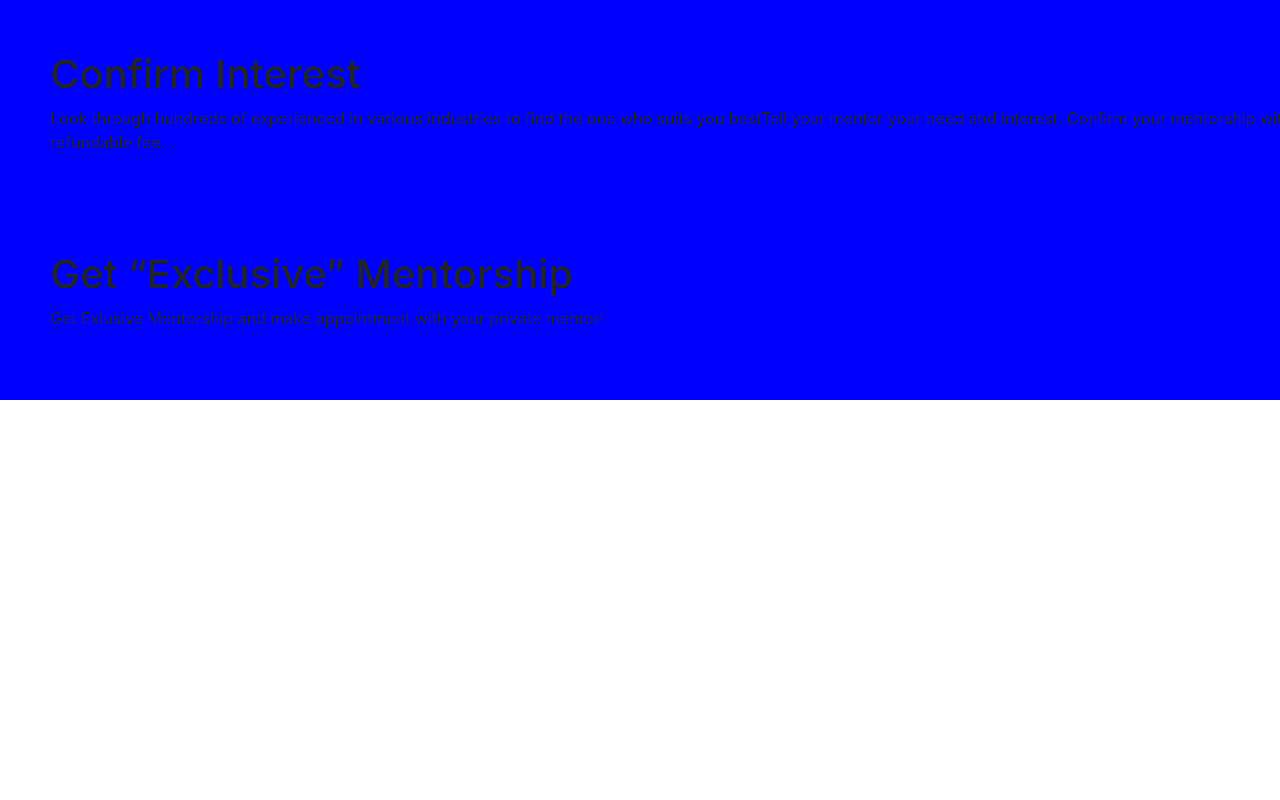
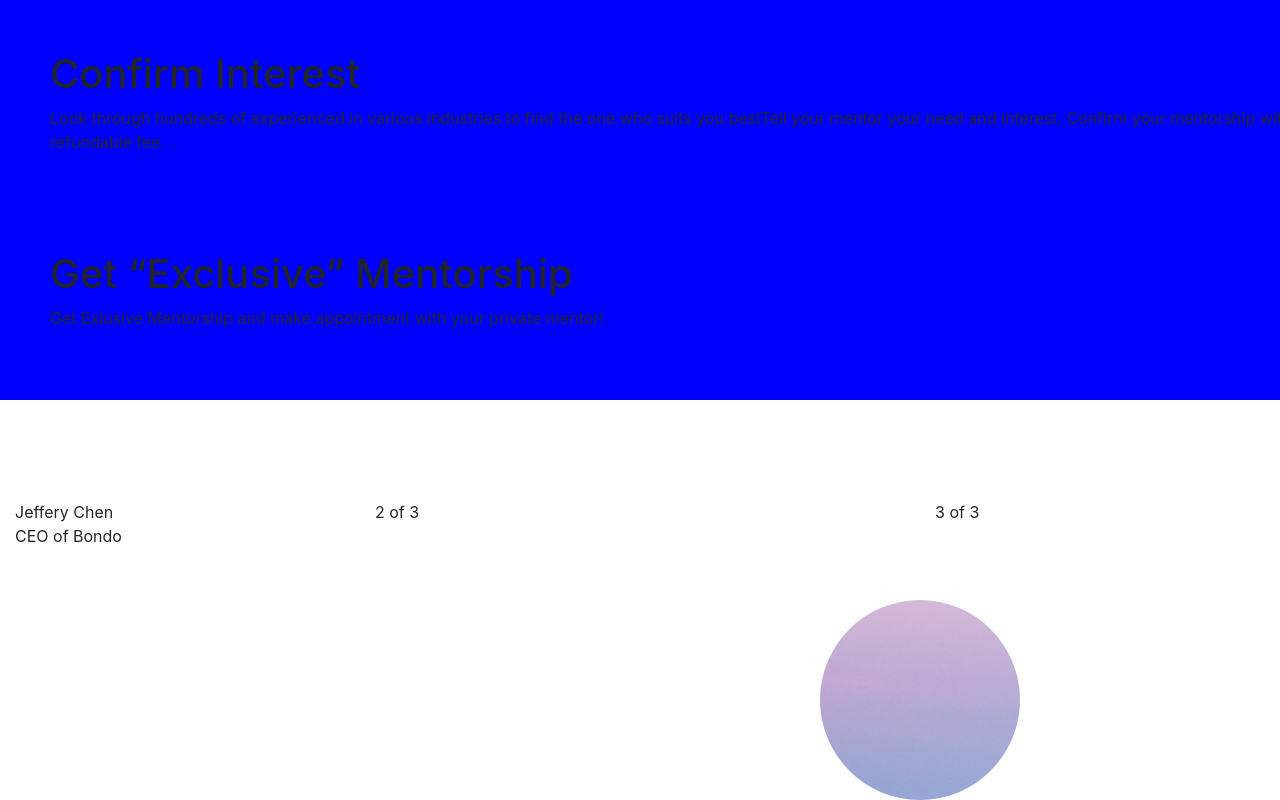
Before and after one commit to JefferyYC/bondo, a React (Create React App) app: page / in a window 1280 px wide. Shown: the part 810-1610 px from the top of the page. Before the commit the page ends 1210 px from the top, so only its background shows below. Built offline with nearby package versions, Linux system fonts and the light colour scheme.

Commit message:
working row and col

```diff
--- a/src/Home.js
+++ b/src/Home.js
@@ -3,6 +3,10 @@ import styled from 'styled-components';
 import pic2 from './pic2.png';
 import Profilepicture from './components/profile_pictures.jsx';
 import './Main.css';
+
+import Container from 'react-bootstrap/Container'
+import Row from 'react-bootstrap/Row'
+import Col from 'react-bootstrap/Col'
 
 const GridWrapper = styled.div`
   display: grid;
@@ -38,7 +42,6 @@ export const Home = (props) => (
                         Look through hundreds of experienced in various industries to find the one who suits you best.
                     </p>
                 </div>
-                <Profilepicture height="200px" width="200px" url= {pic2} top="250px" left="1000px" />
                 <div className = "Procedure">
                     <h1 id="procedureHeader">
                         Confirm Interest
@@ -55,13 +58,18 @@ export const Home = (props) => (
                         Get Exlusive Mentorship and make appointment with your private mentor!
                     </p>
                 </div>
-                <div className = "MentorRow">
-                    <div className = "MentorCol">
-                        <h2>Column 1</h2>
-                    </div>
-                    <div className = "MentorCol">
-                        <h2>Column 2</h2>
-                    </div>
-                </div>
+                <Container fluid className = "Mentor">
+                    <Row>
+                        <Col>
+                            Jeffery Chen
+                            <br></br>
+                            CEO of Bondo
+                        </Col>
+                        <Col>2 of 3</Col>
+                            <Profilepicture height="200px" width="200px" url= {pic2}/>
+                        <Col>3 of 3</Col>
+                    </Row>
+                </Container>
+
             </div>
 )
--- a/src/Main.css
+++ b/src/Main.css
@@ -40,17 +40,7 @@
     top: 50px;
 }
 
-.column {
-    float: left;
-    width: 50%;
-    padding: 10px;
-    height: 300px; /* Should be removed. Only for demonstration */
-  }
-
-.row:after {
+.Mentor {
     position: relative;
-    top: 200px;
-    content: "";
-    display: table;
-    clear: both;
-  }
+    top: 300px
+}
--- a/src/components/profile_pictures.css
+++ b/src/components/profile_pictures.css
@@ -1,11 +1,11 @@
 .Circle {
     background-image: url('pic.png');
     background-repeat: no-repeat;
-    position: absolute;
+    position: relative;
     height: 200px;
     width: 200px;
-    top:300px;
-    left:300px;
+    top:100px;
+    left:100px;
     border-radius: 50%;
     display: inline-block;
 }
```
